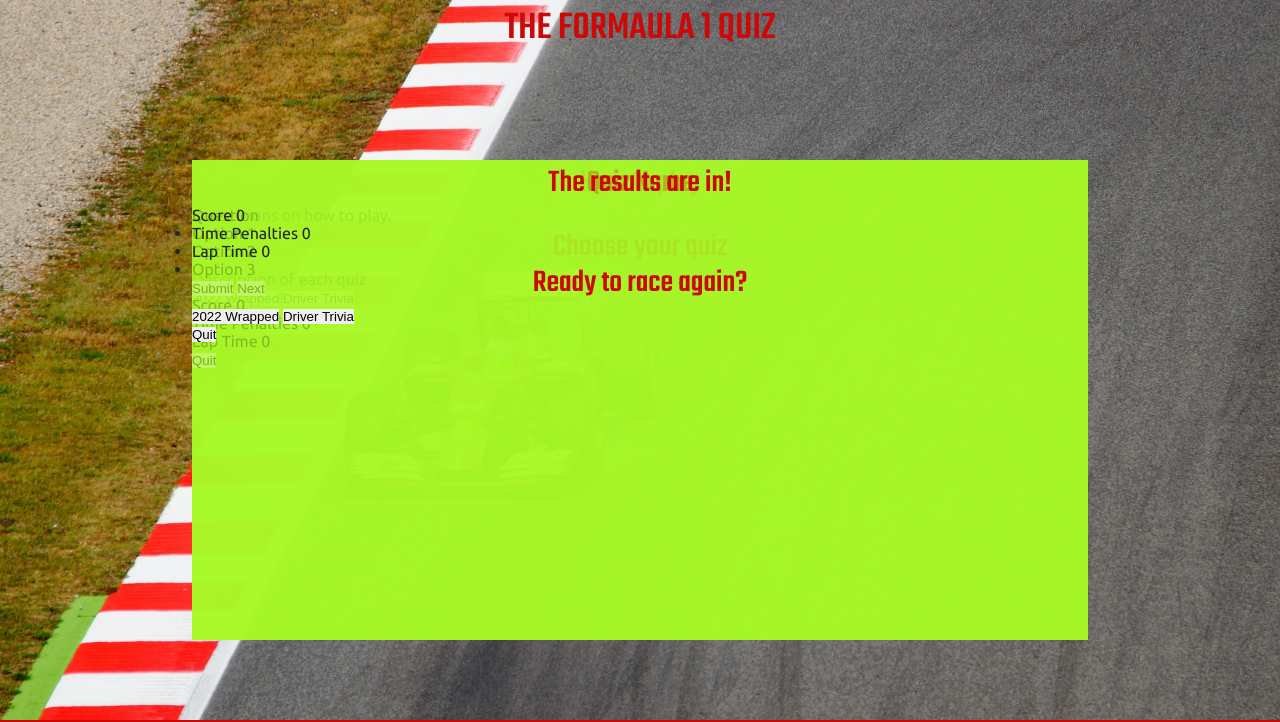
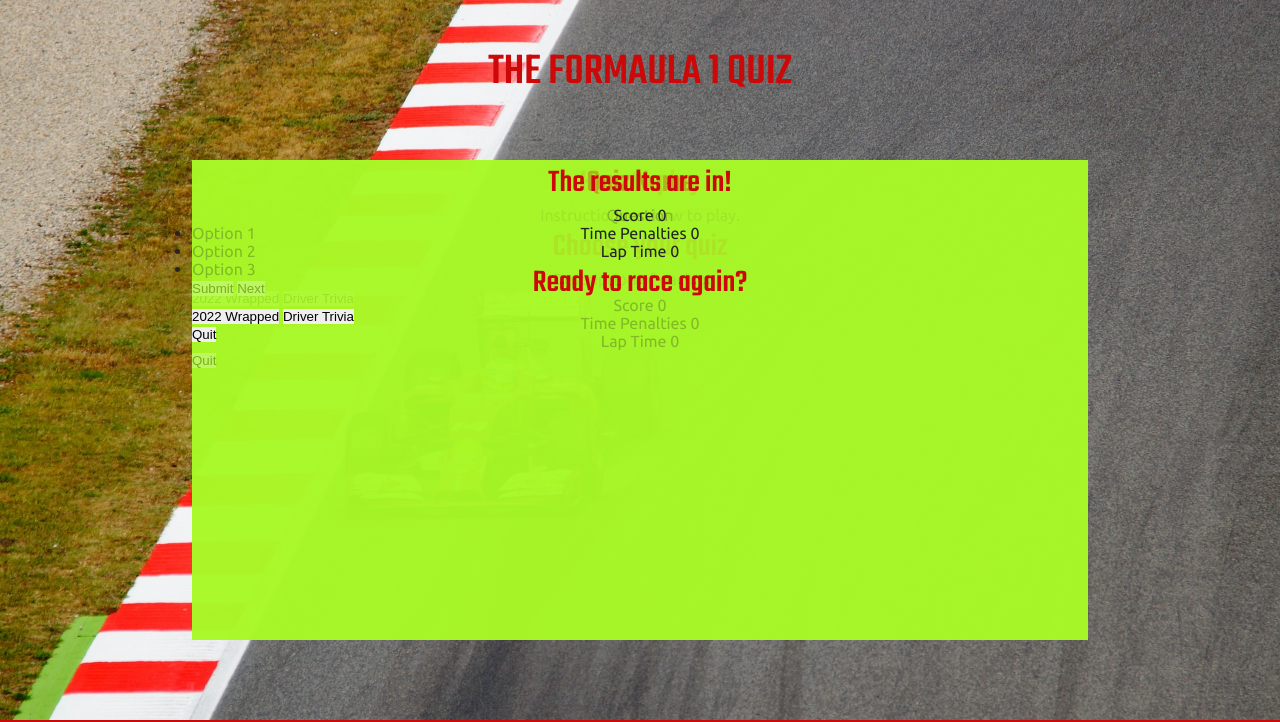
Before and after one commit to orlagh-sweeney/f1-quiz, a plain HTML site: page index.html in a window 1280 px wide. Shown: the top 722 px of the page. Drawn offline with Linux system fonts and the light colour scheme.

Commit message:
Style paragraph elements and adg magin to h1 heading

```diff
--- a/assets/css/style.css
+++ b/assets/css/style.css
@@ -17,14 +17,15 @@
     height: 100vh;
  }
 
- /* headings */
+ /* headings and paragraphs */
  h1 {
     font-family: 'Teko', sans-serif;
     font-weight: 500;
-    font-size: 250%;
+    font-size: 280%;
     color: #cc0808;
     text-transform: uppercase;
     text-align: center;
+    margin-top: 5vh;
  }
 
  h2 {
@@ -32,6 +33,10 @@
     font-weight: 500;
     font-size: 200%;
     color: #cc0808;
+    text-align: center;
+ }
+
+ p {
     text-align: center;
  }
 
```
